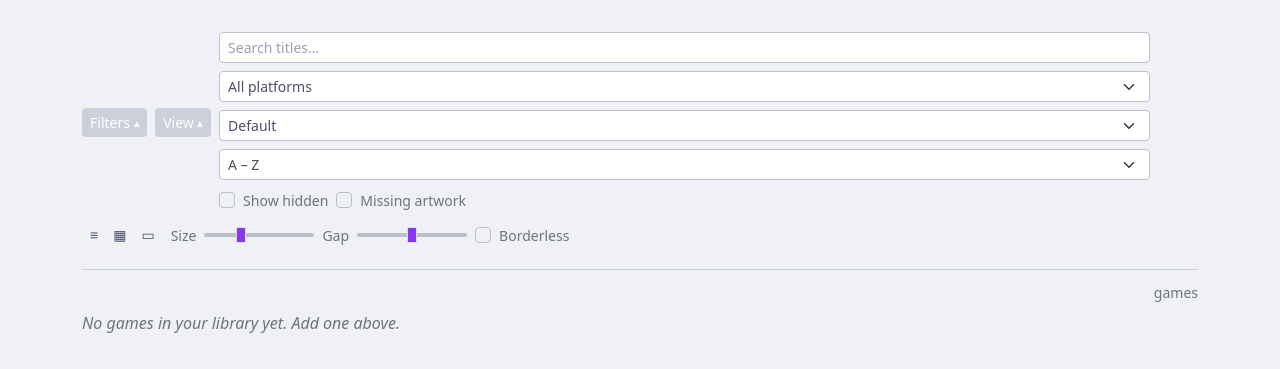
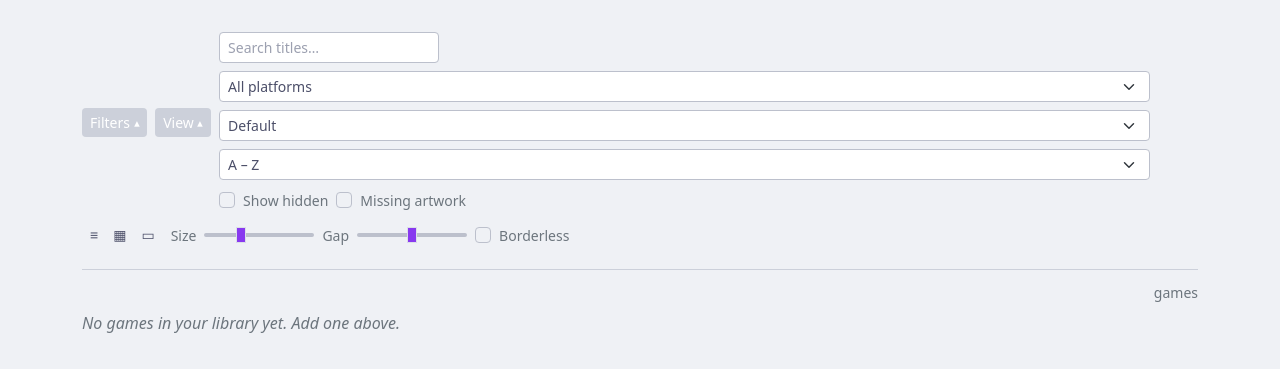
Before and after one commit to barryjj/completed-games-tracker-fastapi, a FastAPI app: template frontend/templates/library.html in a window 1280 px wide. Shown: the part 51-420 px from the top of the page. Run offline with FastAPI, Linux system fonts and the light colour scheme; the template is opened without the code that fills it, so the values that code supplies are empty; some libraries are stand-ins or nearby versions.

Commit message:
Fix filter toolbar layout: search input was flex-growing to full row width
flex:1 1 160px on the search input caused it to consume the entire
#lib-filters-inner container width, pushing all selects to separate
lines. Replace with a plain width:220px so inputs sit inline.

Co-Authored-By: Claude Sonnet 4.6 <noreply@anthropic.com>

```diff
--- a/frontend/templates/library.html
+++ b/frontend/templates/library.html
@@ -27,7 +27,7 @@
           aria-expanded="true">View <span class="cgt-chevron">▾</span></button>
   <div id="lib-filters-inner" class="d-flex align-items-center gap-2 flex-wrap">
     <input type="text" class="form-control form-control-sm"
-           style="min-width:160px; flex:1 1 160px;"
+           style="width:220px;"
            id="lib-q" name="q" placeholder="Search titles…"
            value="{{ q }}" autocomplete="off">
     <select class="form-select form-select-sm" id="lib-platform" name="platform">
```
